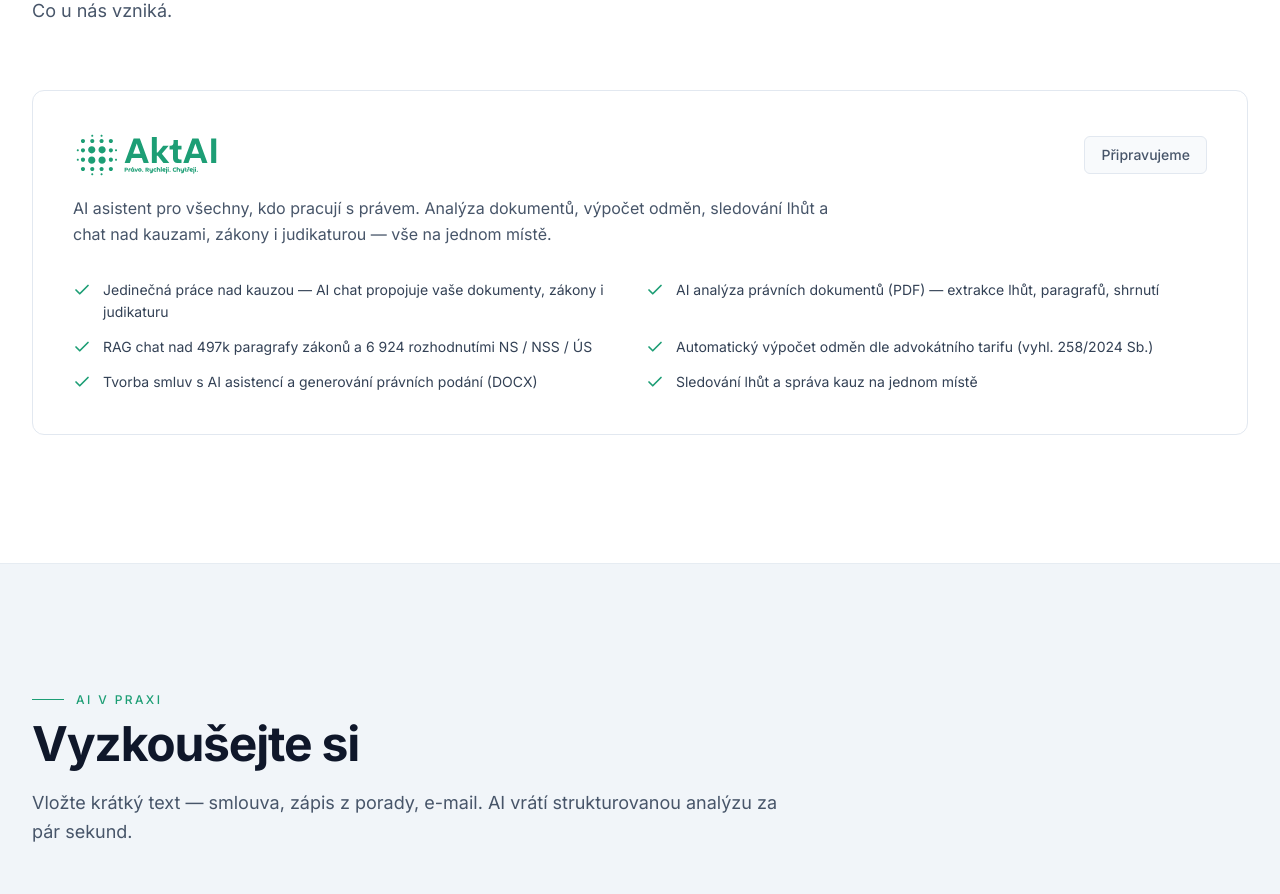
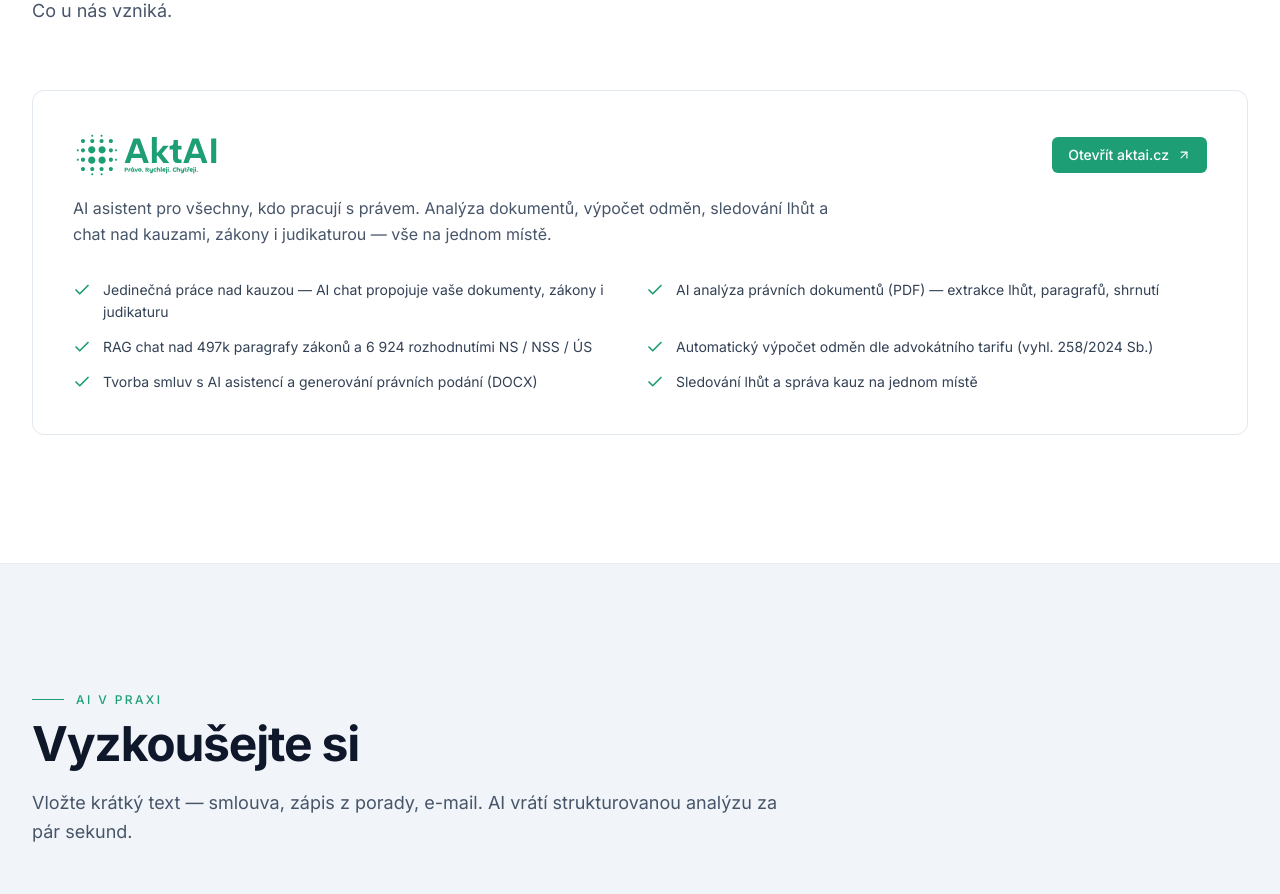
Before and after one commit to duzidavid/duzi-tech, a Next.js app: page / in a window 1280 px wide. Shown: the part 1740-2634 px from the top of the page. Built offline with nearby package versions, Linux system fonts and the light colour scheme; no server answers.

Commit message:
revert: restore AktAI link in Products section

```diff
--- a/components/Products.tsx
+++ b/components/Products.tsx
@@ -39,9 +39,28 @@ export function Products() {
               priority={false}
               className="h-10 w-auto sm:h-12"
             />
-            <span className="inline-flex items-center self-start rounded-md border border-slate-200 bg-slate-50 px-4 py-2 text-sm font-medium text-slate-600 sm:self-auto dark:border-slate-700 dark:bg-slate-800 dark:text-slate-300">
-              Připravujeme
-            </span>
+            <a
+              href="https://aktai.cz"
+              target="_blank"
+              rel="noopener noreferrer"
+              className="inline-flex items-center gap-2 self-start rounded-md bg-brand px-4 py-2 text-sm font-medium text-white transition hover:bg-brand/90 sm:self-auto"
+            >
+              Otevřít aktai.cz
+              <svg
+                width="14"
+                height="14"
+                viewBox="0 0 24 24"
+                fill="none"
+                stroke="currentColor"
+                strokeWidth="2"
+                strokeLinecap="round"
+                strokeLinejoin="round"
+                aria-hidden="true"
+              >
+                <path d="M7 17 17 7" />
+                <path d="M7 7h10v10" />
+              </svg>
+            </a>
           </div>
 
           <p className="mt-4 max-w-3xl text-base leading-relaxed text-slate-600 dark:text-slate-300">
```
